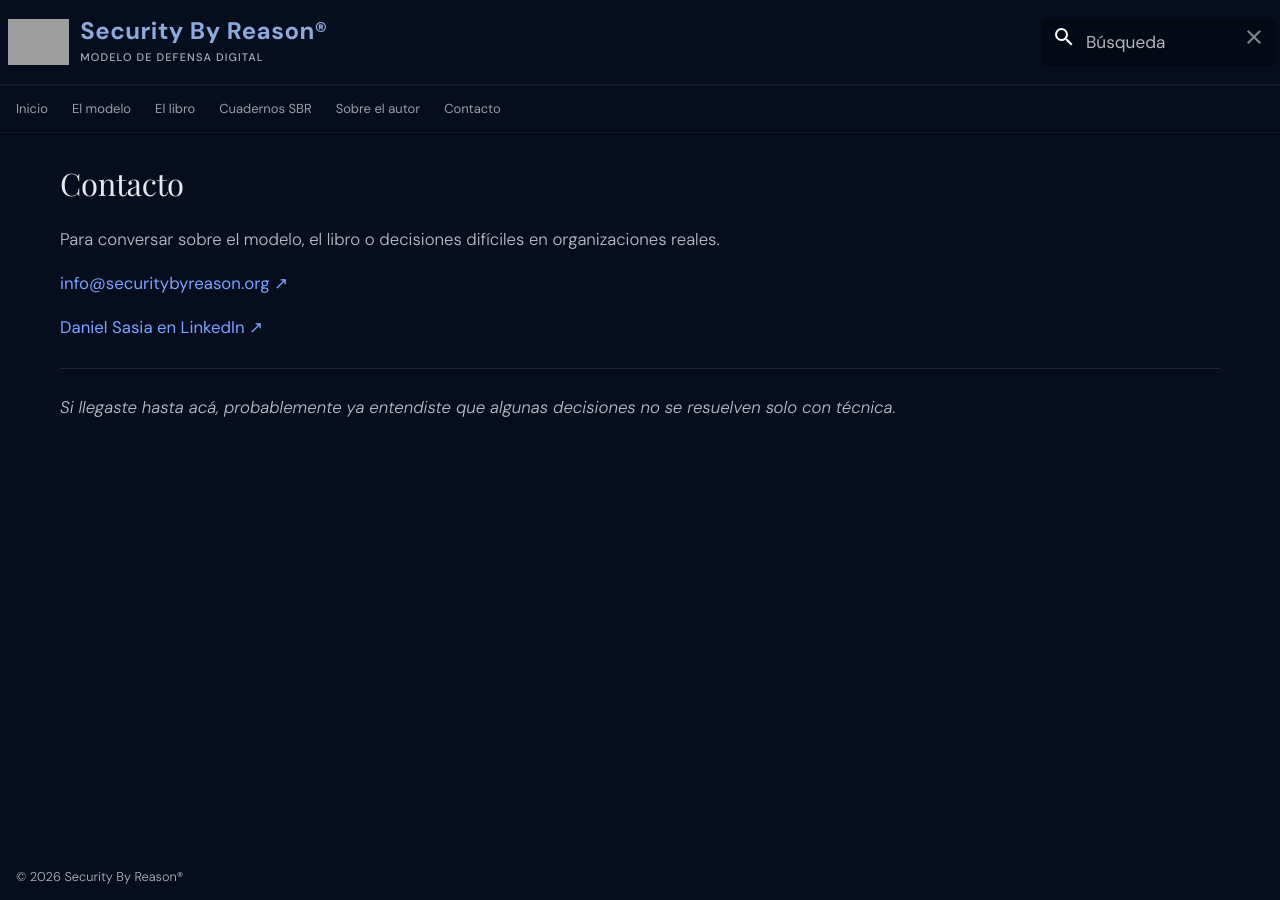
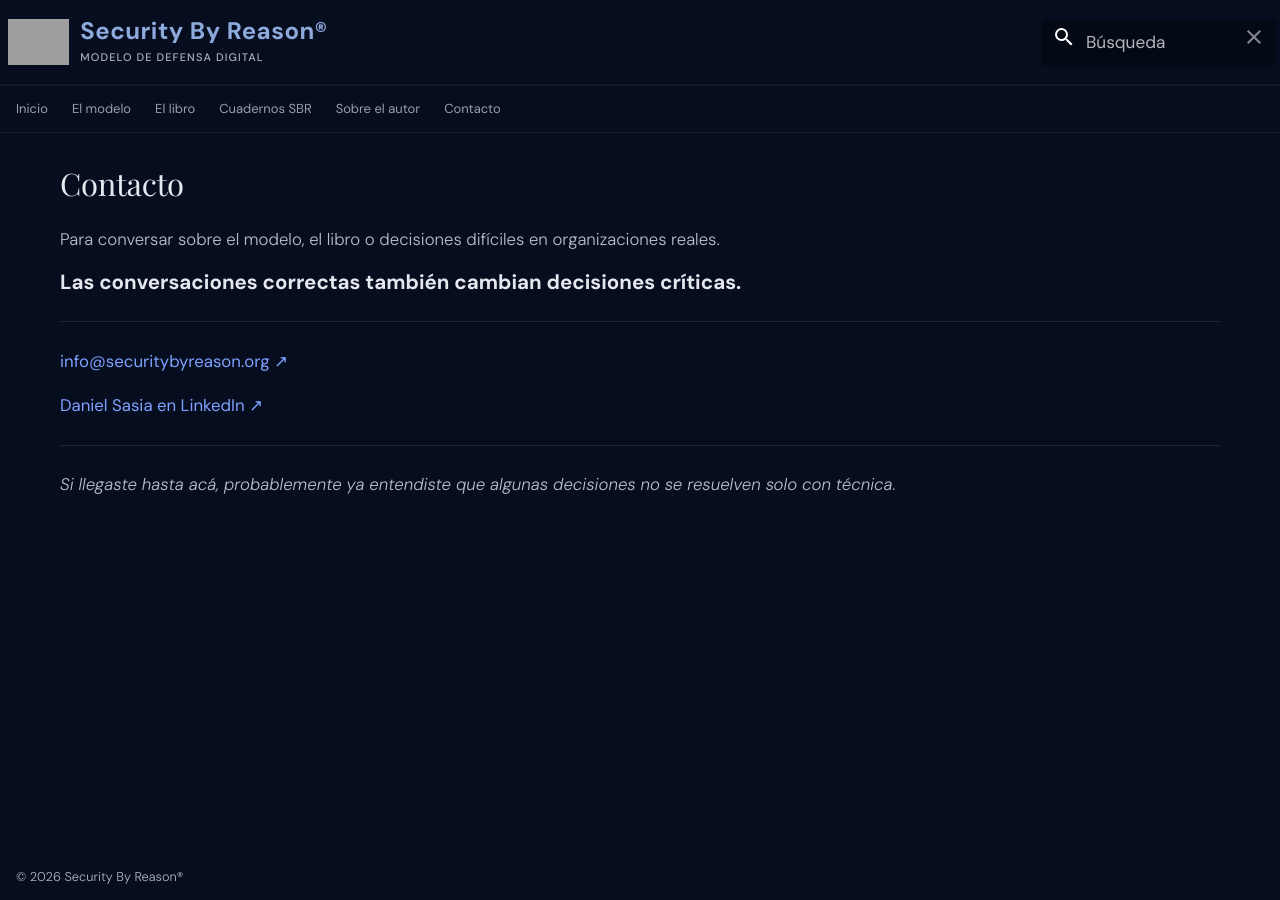
Before and after one commit to danielsasia/sbr-site, an MkDocs documentation site: the page built from docs/contacto.md, in a window 1280 px wide. Built offline with MkDocs 1.6.1 and Material for MkDocs 9.7.7, drawn with Linux system fonts in a browser that asks for light colours; some web fonts are replaced; grey boxes are pictures that could not be loaded.

Commit message:
Update contacto.md

```diff
--- a/docs/contacto.md
+++ b/docs/contacto.md
@@ -8,6 +8,10 @@ hide:
 
 Para conversar sobre el modelo, el libro o decisiones difíciles en organizaciones reales.
 
+<span class="hero-closing">Las conversaciones correctas también cambian decisiones críticas.</span>
+
+---
+
 [info@securitybyreason.org](mailto:info@securitybyreason.org){ .text-cta }
 
 [Daniel Sasia en LinkedIn](https://www.linkedin.com/in/danielsasia/){ .text-cta }
```
